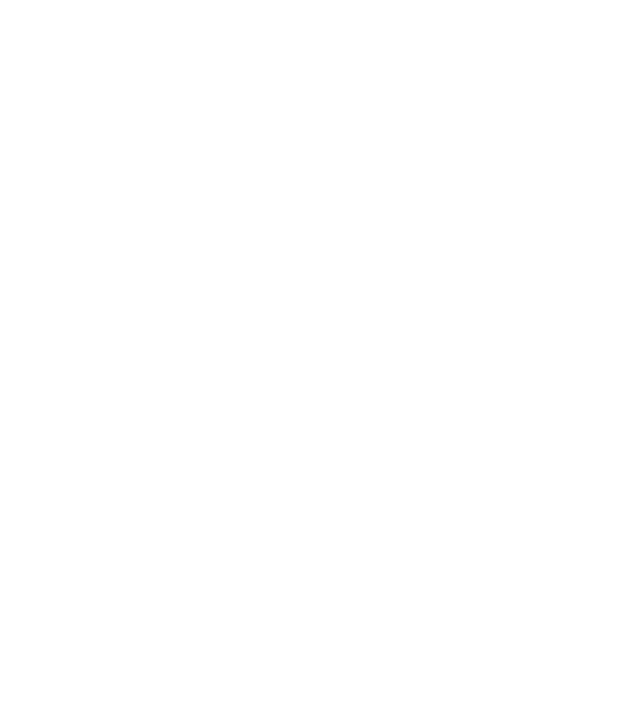
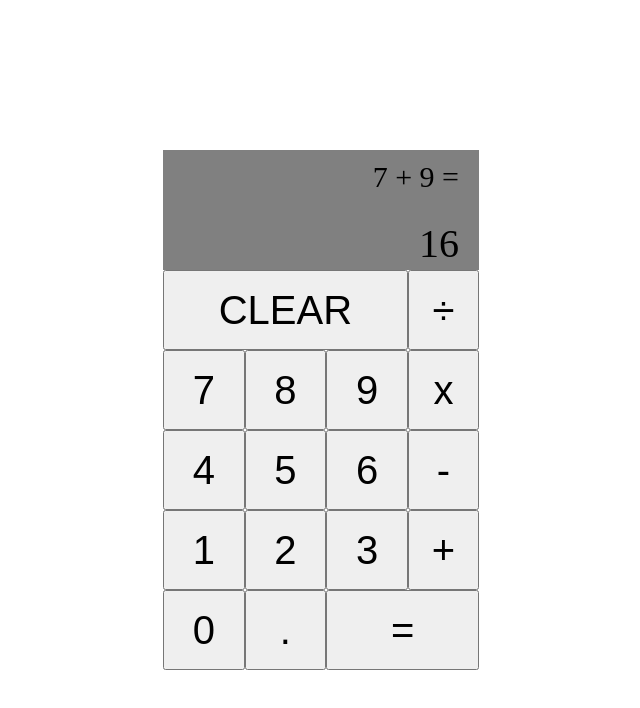
Before and after one commit to juliakempton/calculator, a plain HTML site: page index.html in a window 1280 px wide. Shown: the whole page, without its empty margins (319-959 px from the left). Drawn offline with Linux system fonts and the light colour scheme.

Commit message:
Created basic display for the calculator with buttons for the numbers and operators

```diff
--- a/index.html
+++ b/index.html
@@ -5,6 +5,37 @@
         <link rel="stylesheet" href="styles.css">
     </head>
     <body>
+        <div id="calculator">
+            <div id="screen-container">
+                <div id="screen-display"> </div>
+                <p id="current-equation">7 + 9 = </p>
+                <p id="current-answer">16</p>
+
+
+            </div>
+            <div id="btn-container">
+                <button id="one-btn" class="digit-btn">1</button>
+                <button id="two-btn" class="digit-btn">2</button>
+                <button id="three-btn" class="digit-btn">3</button>
+                <button id="four-btn" class="digit-btn">4</button>
+                <button id="five-btn" class="digit-btn">5</button>
+                <button id="six-btn" class="digit-btn">6</button>
+                <button id="seven-btn" class="digit-btn">7</button>
+                <button id="eight-btn" class="digit-btn">8</button>
+                <button id="nine-btn" class="digit-btn">9</button>
+                <button id="zero-btn" class="digit-btn">0</button>
+                <button id="decimal-btn" class="digit-btn">.</button>
+
+                <button id="add-btn" class="operator-btn">+</button>
+                <button id="subtract-btn" class="operator-btn">-</button>
+                <button id="multiply-btn" class="operator-btn">x</button>
+                <button id="divide-btn" class="operator-btn">÷</button>
+                <button id="equals-btn" class="operator-btn">=</button>
+                <button id="clear-btn" class="operator-btn">CLEAR</button>
+            </div>
+
+
+        </div>
     </body>
     <script src="script.js"></script>
 </html>
--- a/styles.css
+++ b/styles.css
@@ -0,0 +1,113 @@
+#calculator {
+    margin: auto;
+    height: 400px;
+    width: 25%;
+    transform: translate(0, 30%);
+    position: relative;
+}
+
+#btn-container {
+    height: 100%;
+    display: grid;
+    grid-template-areas: "clear clear clear divide"
+                   "seven eight nine multiply"
+                   "four five six subtract"
+                   "one two three add"
+                   "zero decimal equals equals ";
+}
+
+#screen-container {
+    height: 120px;
+    background-color: gray;
+}
+#current-equation {
+    margin-right: 20px;
+    font-size: 30px;
+    word-wrap: break-word;
+    word-break: break-all;
+    text-align: right;
+    padding-top: 10px;
+    height: 30px;
+}
+
+#current-answer {
+    margin-right: 20px;
+    margin-top: 10px;
+    font-size: 40px;
+    word-wrap: break-word;
+    word-break: break-all;
+    text-align: right;
+    height: 40px;
+}
+
+.digit-btn, .operator-btn {
+    font-size: 40px;
+}
+
+#one-btn {
+    grid-area: one;
+}
+
+#two-btn {
+    grid-area: two;
+}
+
+#three-btn {
+    grid-area: three;
+}
+
+#four-btn {
+    grid-area: four;
+}
+
+#five-btn {
+    grid-area: five;
+}
+
+#six-btn {
+    grid-area: six;
+}
+
+#seven-btn {
+    grid-area: seven;
+}
+
+#eight-btn {
+    grid-area: eight;
+}
+
+#nine-btn {
+    grid-area: nine;
+}
+
+#zero-btn {
+    grid-area: zero;
+}
+
+#decimal-btn {
+    grid-area: decimal;
+}
+
+#add-btn {
+    grid-area: add;
+}
+
+#subtract-btn {
+    grid-area: subtract;
+}
+
+#multiply-btn {
+    grid-area: multiply;
+}
+
+#divide-btn {
+    grid-area: divide;
+}
+
+#clear-btn {
+    grid-area: clear;
+}
+
+#equals-btn {
+    grid-area: equals;
+}
```
